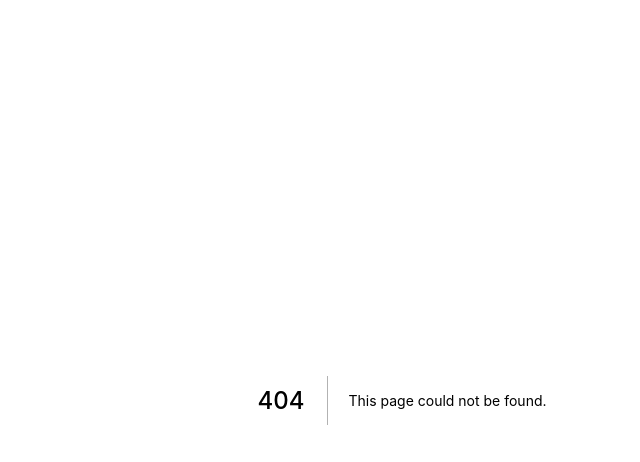
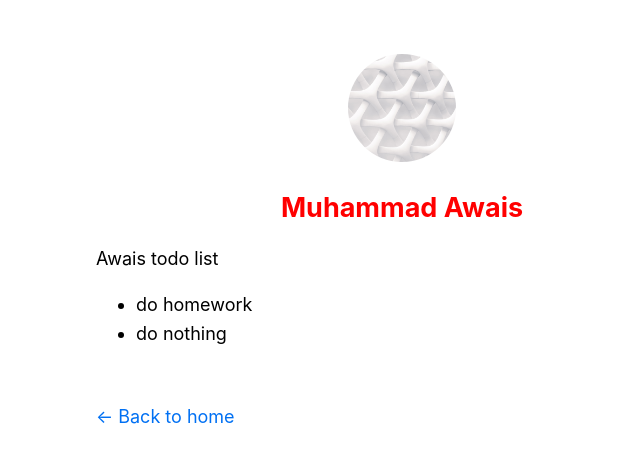
Before and after one commit to awaism551/nextjs-blog, a Next.js app: page /next-tutorial in a window 1280 px wide. Before the commit this address had no page. Shown: the top 462 px of the page, without its empty margins (238-878 px from the left). Built offline with nearby package versions, Linux system fonts and the light colour scheme.

Commit message:
some testing code added

```diff
--- /dev/null
+++ b/lib/todos.js
@@ -0,0 +1,13 @@
+export function getTodos() {
+    let todosArray = [
+        {
+            id: 1,
+            title: "do homework"
+        },
+        {
+            id: 2,
+            title: "do nothing"
+        }
+    ]
+    return todosArray;
+}
--- a/pages/index.js
+++ b/pages/index.js
@@ -24,7 +24,10 @@ export default function Home({ allPostsData }) {
         <p>I am a Software Engineer with having market experience still 2017, working in Afiniti these days as a Full Stack Engineer.</p>
         <p>
           (This is a sample website - you’ll be building a site like this on{" "}
-          <a href="https://nextjs.org/learn">our Next.js tutorial</a>.)
+          <Link href="/next-tutorial">
+            <a>Our Nextjs tutorial</a>
+          </Link>
+          .)
         </p>
       </section>
       <section className={`${utilStyles.headingMd} ${utilStyles.padding1px}`}>
--- /dev/null
+++ b/pages/next-tutorial.js
@@ -0,0 +1,25 @@
+import Layout from "../components/layout";
+import { getTodos } from "../lib/todos";
+
+export async function getStaticProps() {
+  let todos = getTodos();
+  console.log("todos", todos);
+  return {
+    props: {
+      todos,
+    },
+  };
+}
+
+export default function nextTutorial({ todos }) {
+  return (
+    <Layout>
+      <div>Awais todo list</div>
+      <ul>
+        {todos.map((todo, index) => (
+          <li key={index}>{todo.title}</li>
+        ))}
+      </ul>
+    </Layout>
+  );
+}
--- a/styles/utils.module.css
+++ b/styles/utils.module.css
@@ -18,6 +18,7 @@
   font-size: 1.5rem;
   line-height: 1.4;
   margin: 1rem 0;
+  color: red;
 }
 
 .headingMd {
```
Also changed, not shown: posts/third-post.md (added, +6 -0 lines).
